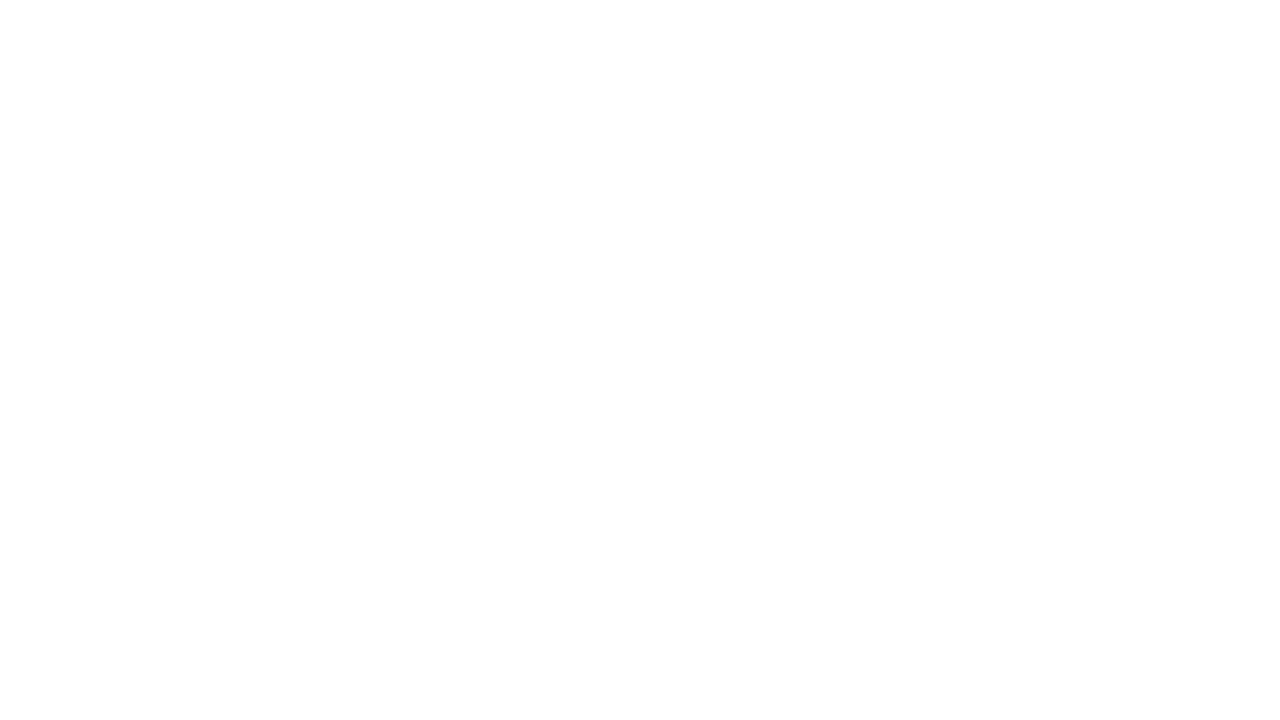
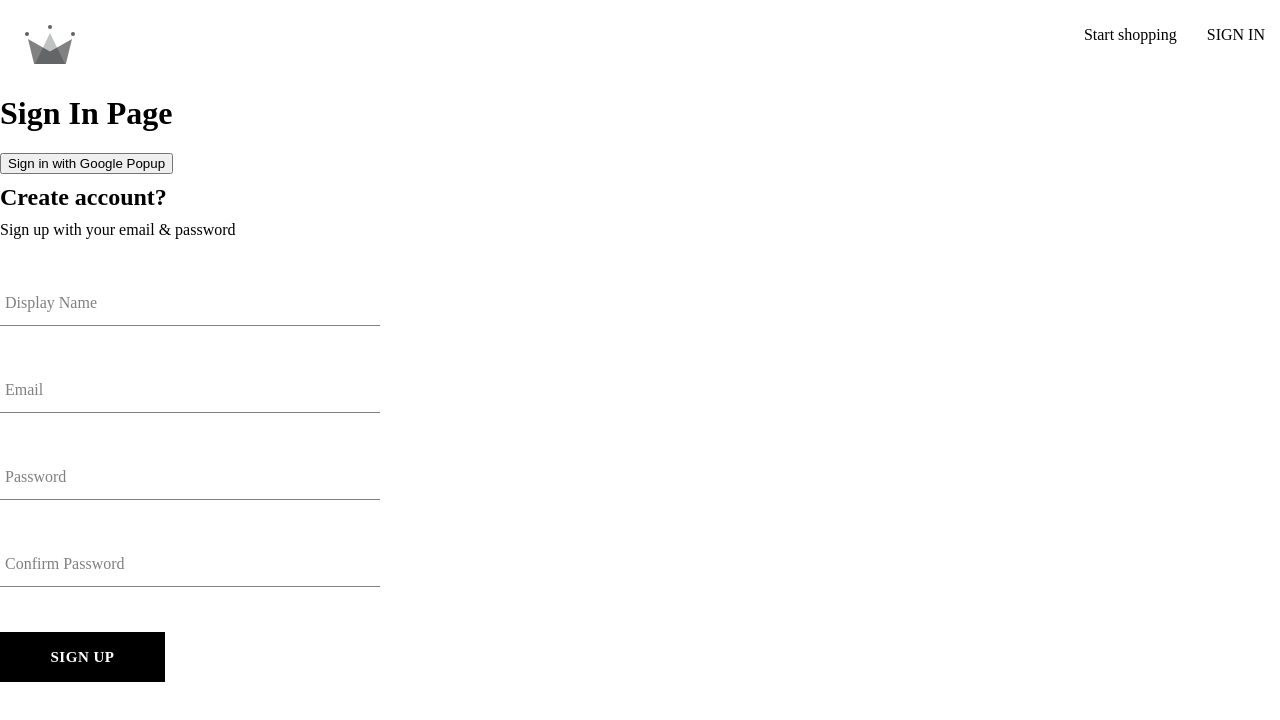
Before and after one commit to unekuogbaje/leathermore, a React (Create React App) app: page /auth in a window 1280 px wide. Before the commit this address had no page. Shown: the top 720 px of the page. Built offline with nearby package versions, Linux system fonts and the light colour scheme; the HTML template or start-up script is replaced by a standard one.

Commit message:
created auth path

```diff
--- a/src/App.js
+++ b/src/App.js
@@ -3,12 +3,12 @@
 import { Routes, Route } from 'react-router-dom'
 
 import NavBar from './routes/navbar/navbar.component';
-import SignIn from './routes/sign-in/sign-in.component';
+import Authentication from './routes/authentication/authentication.component';
 
 
 
-const Booking = () => {
-  return <h1>I am the booking page</h1>;
+const Shop = () => {
+  return <h1>I am the shop page</h1>;
 };
 
 const App = () => {
@@ -16,8 +16,8 @@
     <Routes>
       <Route path='/' element={<NavBar />} >
         <Route index element={<Home/> } />
-        <Route path='booking' element={<Booking/> } />
-        <Route path='sign-in' element={<SignIn/> } />
+        <Route path='shop' element={<Shop/> } />
+        <Route path='auth' element={<Authentication/> } />
       </Route>
     </Routes>
     );
--- a/src/components/sign-up/sign-up.component.jsx
+++ b/src/components/sign-up/sign-up.component.jsx
@@ -1,4 +1,4 @@
-import { useState, useContext } from "react";
+import { useState,  } from "react";
 
 import FormInput from '../form-input/form-input.component';
 import Button from "../button/button.component";
--- a/src/routes/sign-in/sign-in.component.jsx
+++ b/src/routes/authentication/authentication.component.jsx
@@ -9,7 +9,7 @@
 
 import SignUp from '../../components/sign-up/sign-up.component';
 
-const SignIn = () => {
+const Authentication = () => {
 
     const logGoogleUser = async () => {
         const { user } = await signInWithGooglePopup();
@@ -27,4 +27,4 @@
     );
 };
 
-export default SignIn;
+export default Authentication;
--- a/src/routes/navbar/navbar.component.jsx
+++ b/src/routes/navbar/navbar.component.jsx
@@ -11,10 +11,10 @@
             <CrwnLogo className='logo'/>
         </Link>
           <div className='nav-links-container'>
-            <Link className='nav-link' to='/booking'>
-                Creat a booking
+            <Link className='nav-link' to='/shop'>
+                Start shopping
             </Link>
-            <Link className='nav-link' to='/sign-in'>
+            <Link className='nav-link' to='/auth'>
                 SIGN IN
             </Link>
           </div>
```
